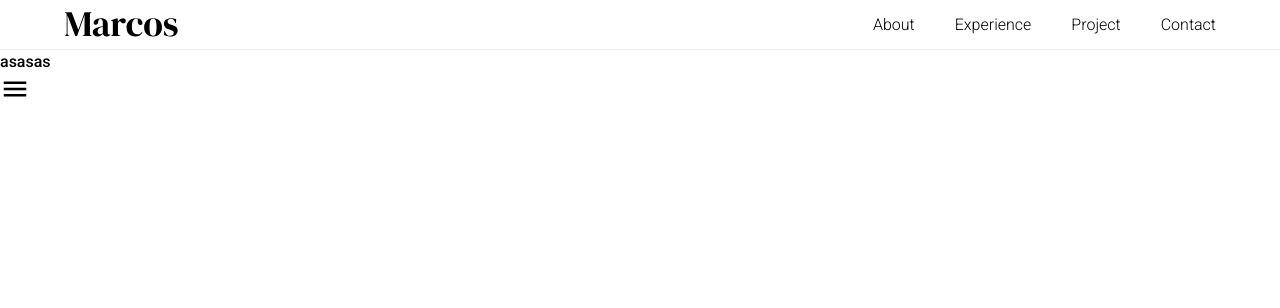
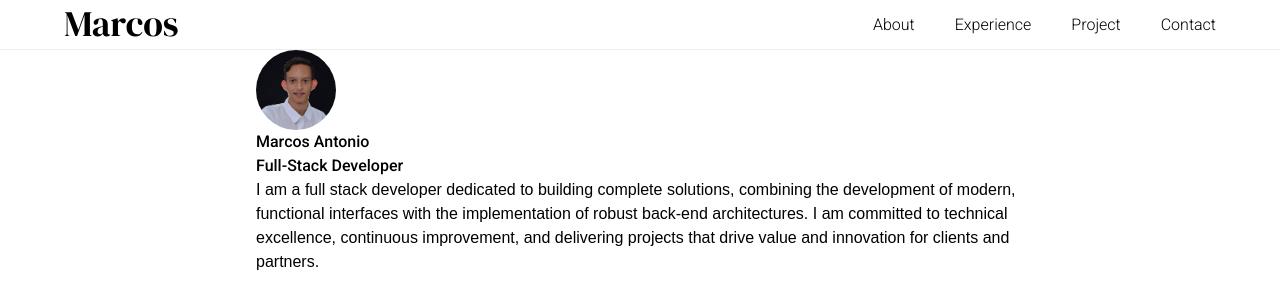
Before and after one commit to MarcosAntonio15243/MarcosAntonio15243.github.io, a Next.js app: page / in a window 1280 px wide. Shown: the top 308 px of the page. Built offline with nearby package versions, Linux system fonts and the light colour scheme.

Commit message:
feat: Adicionando elementos da seção de apresentação

```diff
--- a/src/app/page.tsx
+++ b/src/app/page.tsx
@@ -5,8 +5,15 @@ export default function Home() {
   return (
     <div className="">
       <Header />
-      <h1 className="">asasas</h1>
-      <IoMdMenu className="text-3xl" />
+      <main className="flex flex-col justify-center items-center">
+        <div className="mx-6 max-w-3xl">
+          <img src="/assets/profile.webp" alt="Profile Image" className="h-20 w-20 rounded-full"/>
+          <h1 className="flex flex-col">Marcos Antonio <span>Full-Stack Developer</span></h1>
+          <p>
+            I am a full stack developer dedicated to building complete solutions, combining the development of modern, functional interfaces with the implementation of robust back-end architectures. I am committed to technical excellence, continuous improvement, and delivering projects that drive value and innovation for clients and partners.
+          </p>
+        </div>
+      </main>
     </div>
   );
 }
```
Also changed, not shown: public/assets/profile.webp (added).
